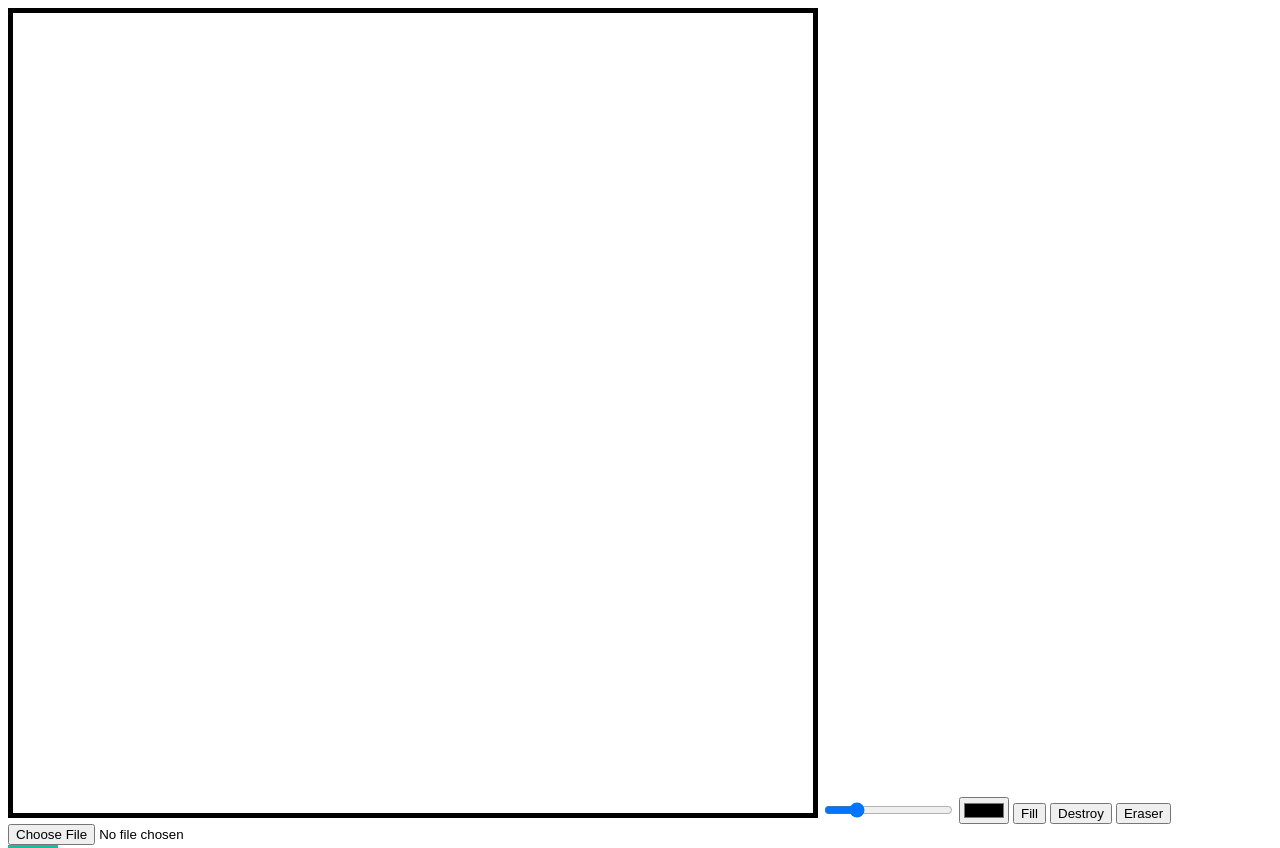
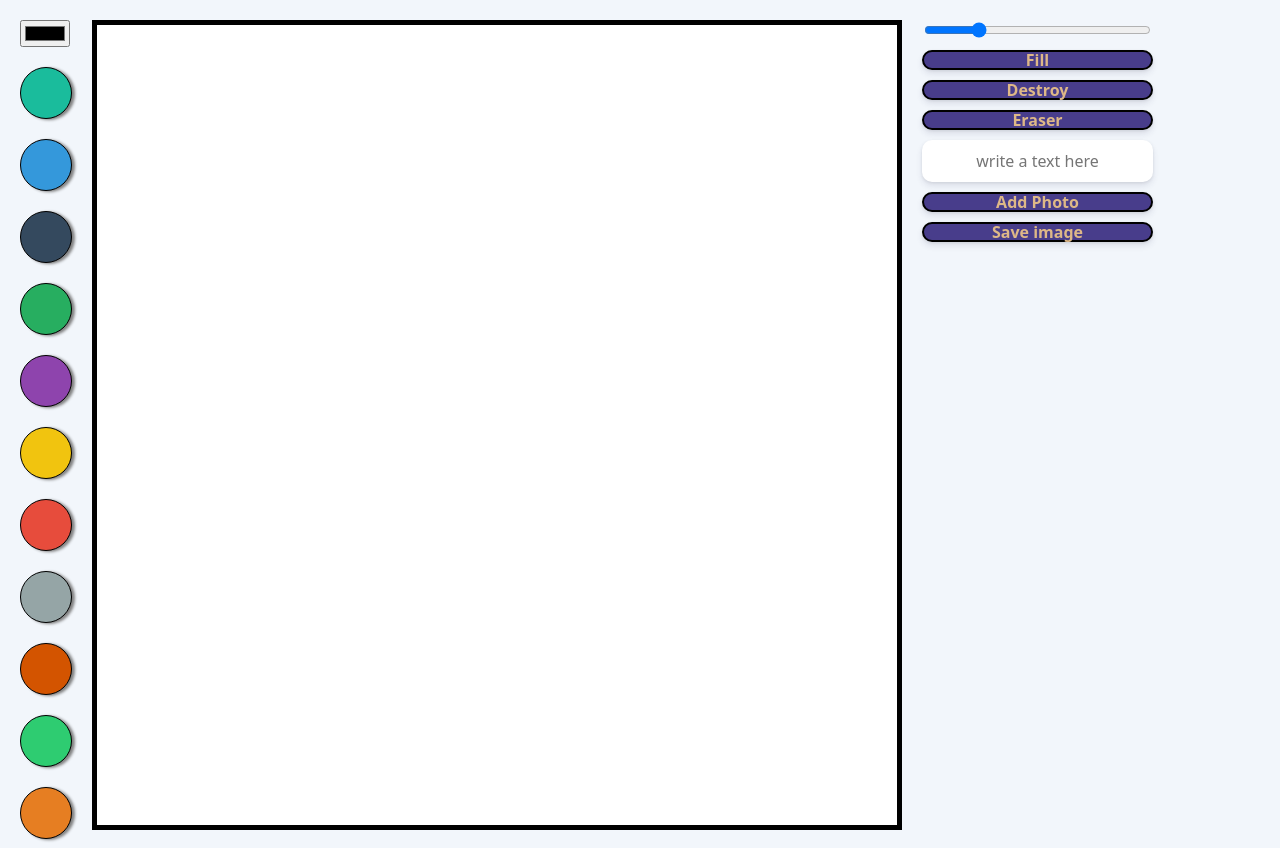
Before and after one commit to dongzuu/MEME-MAKER, a plain HTML site: page index.html in a window 1280 px wide. Shown: the top 848 px of the page. Drawn offline with Linux system fonts and the light colour scheme.

Commit message:
added css

```diff
--- a/app.js
+++ b/app.js
@@ -1,3 +1,5 @@
+const saveBtn = document.getElementById("save");
+const textInput = document.getElementById("text");
 const canvas = document.querySelector("canvas");
 const ctx = canvas.getContext("2d");
 const widthRange = document.querySelector("#width-range");
@@ -9,12 +11,28 @@ const modeBtin = document.querySelector("#mode-option");
 const destroyBtn = document.getElementById("destroy-btn");
 const eraserBtn = document.getElementById("eraser-btn");
 const fileInput = document.getElementById("file");
-
 canvas.width = 800;
 canvas.height = 800;
+ctx.lineCap = "round";
 let isPainting;
 let isFilling;
-
+function onSaveClick() {
+  const url = canvas.toDataURL();
+  const a = document.createElement("a");
+  a.href = url;
+  a.download = "myDrawing.png";
+  a.click();
+  console.dir(a);
+}
+function onDubleClick(event) {
+  const myText = textInput.value;
+  if (myText !== "") {
+    ctx.save();
+    ctx.font = `48px 'Press Start 2P'`;
+    ctx.strokeText(myText, event.offsetX, event.offsetY);
+    ctx.restore();
+  }
+}
 function onMousemove(event) {
   if (isPainting) {
     ctx.lineTo(event.offsetX, event.offsetY);
@@ -36,7 +54,9 @@ function cancelPainting() {
   isPainting = false;
 }
 function lineWidthChange(event) {
-  ctx.lineWidth = event.target.value;
+  ctx.strokeText.font = event.target.value;
+  //ctx.strokeTex = event.target.value;
+  console.log(event);
 }
 function lineColorChange(event) {
   ctx.strokeStyle = event.target.value;
@@ -73,14 +93,16 @@ function onEraserClick() {
 function onFilechange(event) {
   const file = event.target.files[0];
   const url = URL.createObjectURL(file);
-  console.log(url);
-  image = new Image();
+  image = new Image(20, 20);
   image.src = url;
-  image.onload = function () {
-    ctx.drawImage(image, 0, 0);
-  };
+  image.addEventListener("load", onLoadFile);
+  console.dir(file);
+  console.dir(event);
 }
 
+function onLoadFile() {
+  ctx.drawImage(image, 0, 0, 800, 800);
+}
 fileInput.addEventListener("change", onFilechange);
 canvas.addEventListener("mousemove", onMousemove);
 canvas.addEventListener("mousedown", onMouseDown);
@@ -94,3 +116,5 @@ colorOptions.forEach((eachcolor) =>
 modeBtin.addEventListener("click", onModeclick);
 destroyBtn.addEventListener("click", onDestroyClick);
 eraserBtn.addEventListener("click", onEraserClick);
+canvas.addEventListener("dblclick", onDubleClick);
+saveBtn.addEventListener("click", onSaveClick);
--- a/index.html
+++ b/index.html
@@ -8,21 +8,8 @@
     <title>MEMEMAKER</title>
   </head>
   <body>
-    <canvas></canvas>
-    <input
-      type="range"
-      id="width-range"
-      value="3"
-      min="1"
-      max="10"
-      step="0.5"
-    />
-    <input type="color" id="colors-range" />
-    <button id="mode-option">Fill</button>
-    <button id="destroy-btn">Destroy</button>
-    <button id="eraser-btn">Eraser</button>
-    <input type="file" accept="image/*" id="file" />
-    <div>
+    <div class="color-options">
+      <input type="color" id="colors-range" />
       <div
         class="color-option"
         data-color="#1abc9c"
@@ -70,11 +57,6 @@
       ></div>
       <div
         class="color-option"
-        data-color="#bdc3c7"
-        style="background-color: #bdc3c7"
-      ></div>
-      <div
-        class="color-option"
         data-color="#2ecc71"
         style="background-color: #2ecc71"
       ></div>
@@ -84,6 +66,27 @@
         style="background-color: #e67e22"
       ></div>
     </div>
+    <canvas></canvas>
+
+    <div class="btns">
+      <input
+        type="range"
+        id="width-range"
+        value="3"
+        min="1"
+        max="10"
+        step="0.5"
+      />
+      <button id="mode-option">Fill</button>
+      <button id="destroy-btn">Destroy</button>
+      <button id="eraser-btn">Eraser</button>
+      <input type="text" id="text" placeholder="write a text here" />
+      <label for="file">
+        Add Photo
+        <input type="file" accept="image/*" id="file" />
+      </label>
+      <button id="save">Save image</button>
+    </div>
 
     <script src="app.js"></script>
   </body>
--- /dev/null
+++ b/reset.css
@@ -0,0 +1,124 @@
+html,
+body,
+div,
+span,
+applet,
+object,
+iframe,
+h1,
+h2,
+h3,
+h4,
+h5,
+h6,
+p,
+blockquote,
+pre,
+a,
+abbr,
+acronym,
+address,
+big,
+cite,
+code,
+del,
+dfn,
+em,
+img,
+ins,
+kbd,
+q,
+s,
+samp,
+small,
+strike,
+strong,
+sub,
+sup,
+tt,
+var,
+b,
+u,
+i,
+center,
+dl,
+dt,
+dd,
+ol,
+ul,
+li,
+fieldset,
+form,
+label,
+legend,
+table,
+caption,
+tbody,
+tfoot,
+thead,
+tr,
+th,
+td,
+article,
+aside,
+canvas,
+details,
+embed,
+figure,
+figcaption,
+footer,
+header,
+hgroup,
+menu,
+nav,
+output,
+ruby,
+section,
+summary,
+time,
+mark,
+audio,
+video {
+  margin: 0;
+  padding: 0;
+  border: 0;
+  font-size: 100%;
+  font: inherit;
+  vertical-align: baseline;
+}
+/* HTML5 display-role reset for older browsers */
+article,
+aside,
+details,
+figcaption,
+figure,
+footer,
+header,
+hgroup,
+menu,
+nav,
+section {
+  display: block;
+}
+body {
+  line-height: 1;
+}
+ol,
+ul {
+  list-style: none;
+}
+blockquote,
+q {
+  quotes: none;
+}
+blockquote:before,
+blockquote:after,
+q:before,
+q:after {
+  content: "";
+  content: none;
+}
+table {
+  border-collapse: collapse;
+  border-spacing: 0;
+}
--- a/styles.css
+++ b/styles.css
@@ -1,10 +1,62 @@
+@import url(reset.css);
+body {
+  font-family: system-ui, -apple-system, BlinkMacSystemFont, "Segoe UI", Roboto,
+    Oxygen, Ubuntu, Cantarell, "Open Sans", "Helvetica Neue", sans-serif;
+  display: flex;
+  padding: 20px;
+  background-color: #f2f6fb;
+  gap: 20px;
+}
 canvas {
   width: 800px;
   height: 800px;
   border: 5px solid black;
+  background-color: white;
 }
+.color-options {
+  display: flex;
+  flex-direction: column;
+  gap: 20px;
+}
+
 .color-option {
   height: 50px;
   width: 50px;
   cursor: pointer;
+  border: 1px solid black;
+  border-radius: 50%;
+  transition: transform ease-in-out 0.3s;
+  box-shadow: 3px 1px 3px grey;
 }
+.color-option:hover {
+  transform: scale(1.5);
+}
+.btns {
+  display: flex;
+  flex-direction: column;
+  gap: 10px;
+}
+button,
+label {
+  all: unset;
+  cursor: pointer;
+  text-align: center;
+  background-color: darkslateblue;
+  color: burlywood;
+  border: 2px solid black;
+  font-weight: 700;
+  border-radius: 10px;
+  box-shadow: 0 4px 6px rgba(50, 50, 93, 0.11), 0 1px 3px rgba(0, 0, 0, 0.08);
+}
+input#file {
+  display: none;
+}
+input#text {
+  all: unset;
+  padding: 10px 0px;
+  border-radius: 10px;
+  font-weight: 500;
+  text-align: center;
+  background-color: white;
+  box-shadow: 0 4px 6px rgba(50, 50, 93, 0.11), 0 1px 3px rgba(0, 0, 0, 0.08);
+}
```
